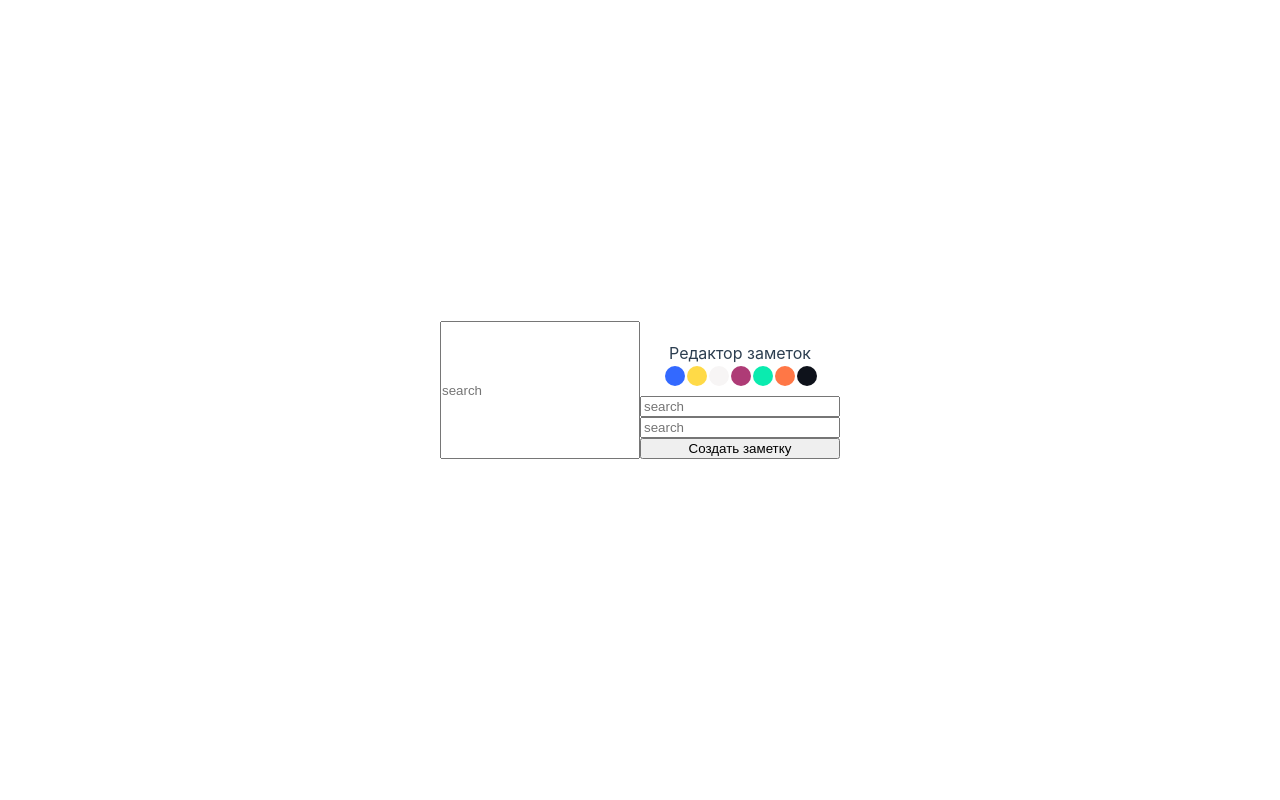
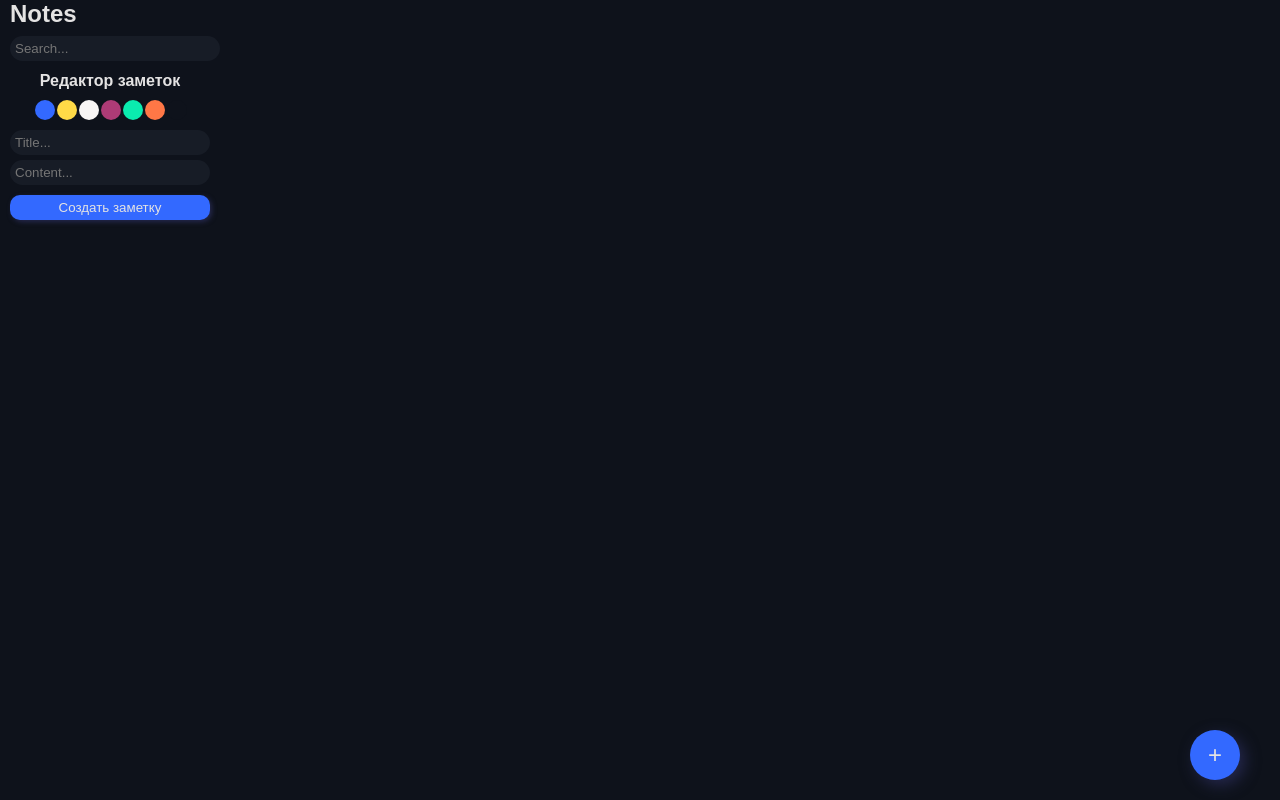
Before and after one commit to Alex88Larionova/notes-test-vue-project, a Vue app: page / in a window 1280 px wide. Built offline with nearby package versions, Linux system fonts and the light colour scheme.

Commit message:
Удален дефолтный код.

```diff
--- a/src/App.vue
+++ b/src/App.vue
@@ -13,7 +13,7 @@ const colorCollection = [
 
   const search = ref('');
   const notes = ref([]);
-const noteEditor = ref({ title: '', content: '', backgroundColor: '' });
+  const noteEditor = ref({ title: '', content: '', backgroundColor: '', textColor: '', nameColor: '' });
   const filteredNoted = computed(() =>
     notes.value.filter(note => noteFilter(note))
   );
@@ -22,7 +22,8 @@ function noteFilter (note) {
     const isEmpty = search.value === '';
     const titleMatch = note.title.includes(search.value);
     const contentMatch = note.content.includes(search.value);
-  return isEmpty || titleMatch || contentMatch;
+    const colorMatch = note.nameColor.includes(search.value);
+    return isEmpty || titleMatch || contentMatch || colorMatch;
   }
 
   function addNoteButton () {
@@ -35,7 +36,9 @@ function addNote () {
       id: notes.value.length + 1,
       title: noteEditor.value.title,
       content: noteEditor.value.content,
-    backgroundColor: noteEditor.value.backgroundColor
+      backgroundColor: noteEditor.value.backgroundColor,
+      textColor: noteEditor.value.textColor,
+      nameColor: noteEditor.value.nameColor,
     });
     console.log(notes.value.length);
     console.log(notes.value);
@@ -43,6 +46,8 @@ function addNote () {
 
   function addColorButton (colorName) {
     noteEditor.value.backgroundColor = colorCollection.find(color => color.name === colorName).color;
+    noteEditor.value.textColor = colorCollection.find(color => color.name === colorName).textColor;
+    noteEditor.value.nameColor = colorCollection.find(color => color.name === colorName).name;
   }
 
 
@@ -62,16 +67,19 @@ function clearEditor () {
   </script>
 
   <template>
+
+  <div class="app__title">Notes</div>
+    <div id="app__editor">
     <!-- Search -->
     <input
       id="app__search"
       v-model="search"
       type="text"
-    placeholder="search"
+      placeholder="Search..."
     >
 
     <!-- Editor -->
-  <div id="app__editor">
+    <button class="app__note-editor-button">+</button>
       <h1>Редактор заметок</h1>
       <div class="app__colors">
         <input
@@ -80,7 +88,7 @@ function clearEditor () {
           class="app__editor-color"
           type="button"
           :style="{
-          'background-color': item.color
+            'background-color': item.color,
             }"
           :class="{
             'app__editor-color--active': noteEditor.backgroundColor === item.color
@@ -92,13 +100,13 @@ function clearEditor () {
         id="app__editor-title"
         v-model="noteEditor.title"
         type="text"
-      placeholder="search"
+        placeholder="Title..."
       >
       <input
         id="app__editor-content"
         v-model="noteEditor.content"
         type="text"
-      placeholder="search"
+        placeholder="Content..."
       >
       <button
         id="app__add-note-button"
@@ -109,13 +117,13 @@ function clearEditor () {
     </div>
 
     <!-- Notes -->
-  <div id="app__editor">
+    <div id="app__notes">
       <div
         v-for="(note, i) in filteredNoted"
         class="app__note"
         :style="{
           'background-color': note.backgroundColor,
-        'color': 'black'
+          'color': note.textColor
         }"
       >
         <div class="app__note-content">
@@ -134,17 +142,85 @@ function clearEditor () {
         </div>
       </div>
     </div>
+
   </template>
 
   <style>
+
+  :root{
+    --app-background-color:rgb(14, 18, 27);
+    --app-buttons-main-color:rgb(51, 105, 255);
+    --app-buttons-shadow-color:rgb(81, 88, 184);
+    --app-notes-shadow-color:rgb(37, 40, 78);
+    --app-input-background-color:rgb(23, 28, 38);
+    --app-text-color:rgb(228, 227, 227);
+  }
+
+  body{
+    font-family: Ubuntu, sans-serif;
+    margin: 0;
+    padding: 0;
+}
+
+  #app {
+    background-color: var(--app-background-color);
+    display: flex;
+    flex-direction: column;
+    width: 100%;
+    height: 100vh;
+    color:var(--app-text-color);
+    padding: 10px;
+    margin: 0;
+    padding: 0;
+  }
+
+  .app__note-editor-button {
+  position: fixed;
+  right: 20px;
+  bottom: 20px;
+  cursor: pointer;
+  margin-right: auto;
+  margin-right: 20px;
+  background-color: var(--app-buttons-main-color);
+  color: var(--app-text-color);
+  font-size: 24px;
+  border: none;
+  width: 50px;
+  height: 50px;
+  border-radius: 50%;
+  box-shadow:5px 5px 15px var(--app-notes-shadow-color);
+}
+
+.app__title {
+  font-size: 24px;
+  font-weight: 600;
+  margin: 0px 10px;
+}
+
+
+  #app__editor-title{
+    background-color: var(--app-input-background-color);
+    border:0;
+    margin-bottom: 5px;
+    padding: 5px;
+    border-radius: 15px;
+  }
+
+  #app__editor-content{
+    background-color: var(--app-input-background-color);
+    border:0;
+    padding: 5px;
+    border-radius: 15px;
+  }
+
   #app__search {
     width: 200px;
     margin: 0;
     padding: 0;
-}
-
-#app__editor {
-  margin-top: 20px;
+    background-color:var(--app-input-background-color);
+    border:0;
+    padding: 5px;
+    border-radius: 15px;
   }
 
   #app__editor h1 {
@@ -153,17 +229,35 @@ function clearEditor () {
   }
 
   #app__editor {
+    margin-left: 10px;
+    background-color: var(--app-background-color);
+    width: 200px;
+    height: 200px;
     display: flex;
+    justify-content: center;
     flex-direction: column;
-  width: 200px;
+
+  }
+
+  #app__notes {
+
+    display: flex;
+    justify-content: start;
+    flex-direction: row;
+    flex-wrap: wrap;
+    gap: 10px;
+    width: 100%;
+
   }
 
   .app__note {
     width: 200px;
     height: 200px;
-  margin: 20px;
+    margin: 10px 0px;
     padding: 20px;
-  border: 1px solid black;
+    border: 0;
+    border-radius: 15px;
+    box-shadow: 3px 3px 5px var(--app-notes-shadow-color);
   }
 
   .app__note-delete-button {
@@ -172,9 +266,15 @@ function clearEditor () {
     font-size: 14px;
     margin: 0;
     padding: 0px 5px;
-  position: absolute;
-  top: 0px;
-  right: 0px;
+    background-color:var(--app-buttons-main-color);
+    border:3px solid var(--app-buttons-main-color);
+    border-radius: 50%;
+    color:rgb(228, 227, 227);
+    box-shadow: 2px 2px 5px var(--app-buttons-shadow-color);
+  }
+
+  .app__note-delete-button:hover {
+    transform: scale(0.9);
   }
 
   .app__colors {
@@ -198,7 +298,7 @@ function clearEditor () {
   }
 
   .app__editor-color:hover {
-  border: solid 2px rgb(65, 64, 64)
+    border: solid 2px var(--app-buttons-shadow-color)
   }
 
   .app__editor-color:active {
@@ -206,36 +306,17 @@ function clearEditor () {
   }
 
   .app__editor-color--active {
-  border: 2px solid black;
+    border: 2px solid var(--app-buttons-main-color);
   }
 
-#app__editor-color-blue {
-  background-color: rgb(51, 105, 255);
+  #app__add-note-button {
+    background-color: var(--app-buttons-main-color);
+    border:0;
+    padding: 5px 15px;
+    color: rgb(228, 227, 227);
+    box-shadow: 2px 2px 5px var(--app-notes-shadow-color);
+    margin-top:10px;
+    border-radius:10px;
   }
 
-#app__editor-color-yellow {
-  background-color: rgb(255, 218, 71);
-}
-
-#app__editor-color-white {
-  background-color: rgb(247, 245, 245);
-}
-
-#app__editor-color-plum {
-  background-color: rgb(174, 59, 118);
-}
-
-#app__editor-color-azure {
-  background-color: rgb(10, 235, 175);
-}
-
-#app__editor-color-peach {
-  background-color: rgb(255, 119, 70);
-}
-
-#app__editor-color-black {
-  background-color: rgb(14, 18, 27);
-}
   </style>
-
-<!-- :style = "{'background-color':backgroundColor.value}" -->
--- a/src/assets/base.css
+++ b/src/assets/base.css
@@ -1,74 +1 @@
 /* color palette from <https://github.com/vuejs/theme> */
-:root {
-  --vt-c-white: #ffffff;
-  --vt-c-white-soft: #f8f8f8;
-  --vt-c-white-mute: #f2f2f2;
-
-  --vt-c-black: #181818;
-  --vt-c-black-soft: #222222;
-  --vt-c-black-mute: #282828;
-
-  --vt-c-indigo: #2c3e50;
-
-  --vt-c-divider-light-1: rgba(60, 60, 60, 0.29);
-  --vt-c-divider-light-2: rgba(60, 60, 60, 0.12);
-  --vt-c-divider-dark-1: rgba(84, 84, 84, 0.65);
-  --vt-c-divider-dark-2: rgba(84, 84, 84, 0.48);
-
-  --vt-c-text-light-1: var(--vt-c-indigo);
-  --vt-c-text-light-2: rgba(60, 60, 60, 0.66);
-  --vt-c-text-dark-1: var(--vt-c-white);
-  --vt-c-text-dark-2: rgba(235, 235, 235, 0.64);
-}
-
-/* semantic color variables for this project */
-:root {
-  --color-background: var(--vt-c-white);
-  --color-background-soft: var(--vt-c-white-soft);
-  --color-background-mute: var(--vt-c-white-mute);
-
-  --color-border: var(--vt-c-divider-light-2);
-  --color-border-hover: var(--vt-c-divider-light-1);
-
-  --color-heading: var(--vt-c-text-light-1);
-  --color-text: var(--vt-c-text-light-1);
-
-  --section-gap: 160px;
-}
-
-@media (prefers-color-scheme: dark) {
-  :root {
-    --color-background: var(--vt-c-black);
-    --color-background-soft: var(--vt-c-black-soft);
-    --color-background-mute: var(--vt-c-black-mute);
-
-    --color-border: var(--vt-c-divider-dark-2);
-    --color-border-hover: var(--vt-c-divider-dark-1);
-
-    --color-heading: var(--vt-c-text-dark-1);
-    --color-text: var(--vt-c-text-dark-2);
-  }
-}
-
-*,
-*::before,
-*::after {
-  box-sizing: border-box;
-  margin: 0;
-  position: relative;
-  font-weight: normal;
-}
-
-body {
-  min-height: 100vh;
-  color: var(--color-text);
-  background: var(--color-background);
-  transition: color 0.5s, background-color 0.5s;
-  line-height: 1.6;
-  font-family: Inter, -apple-system, BlinkMacSystemFont, 'Segoe UI', Roboto, Oxygen, Ubuntu,
-    Cantarell, 'Fira Sans', 'Droid Sans', 'Helvetica Neue', sans-serif;
-  font-size: 15px;
-  text-rendering: optimizeLegibility;
-  -webkit-font-smoothing: antialiased;
-  -moz-osx-font-smoothing: grayscale;
-}
--- a/src/assets/main.css
+++ b/src/assets/main.css
@@ -1,35 +1 @@
 @import "./base.css";
-
-#app {
-  max-width: 1280px;
-  margin: 0 auto;
-  padding: 2rem;
-
-  font-weight: normal;
-}
-
-a,
-.green {
-  text-decoration: none;
-  color: hsla(160, 100%, 37%, 1);
-  transition: 0.4s;
-}
-
-@media (hover: hover) {
-  a:hover {
-    background-color: hsla(160, 100%, 37%, 0.2);
-  }
-}
-
-@media (min-width: 1024px) {
-  body {
-    display: flex;
-    place-items: center;
-  }
-
-  #app {
-    display: grid;
-    grid-template-columns: 1fr 1fr;
-    padding: 0 2rem;
-  }
-}
```
Lines whose indentation alone changed are shown as unchanged.
